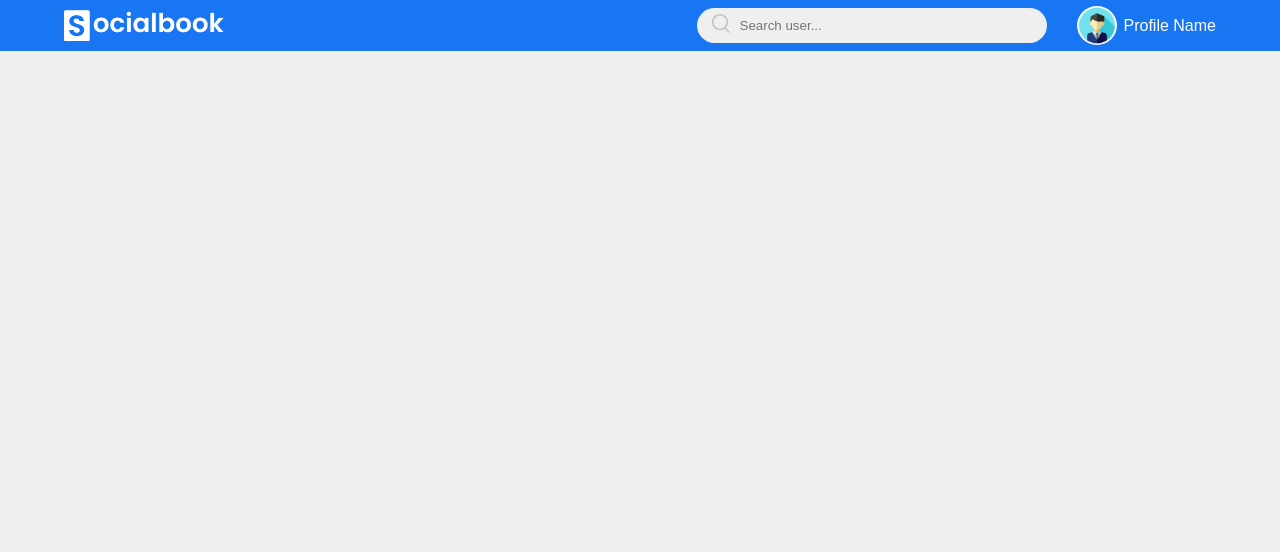
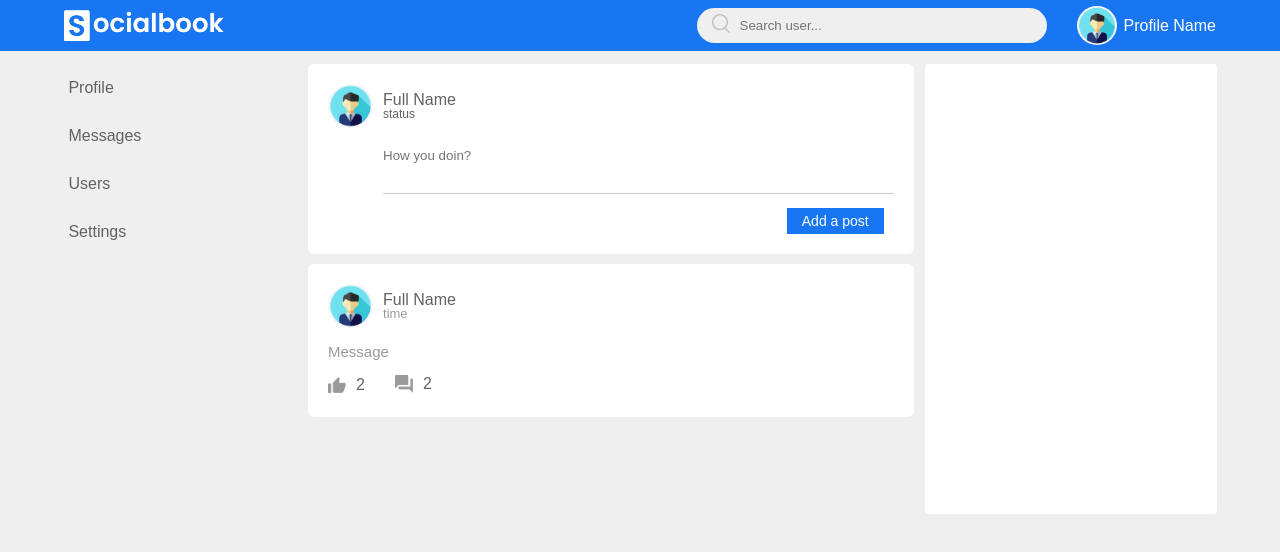
Before and after one commit to Talman95/PetProjectReactJS, a React (Create React App) app in the folder social-network/: page / in a window 1280 px wide. Shown: the top 552 px of the page. Built offline with nearby package versions, Linux system fonts and the light colour scheme; the HTML template or start-up script is replaced by a standard one.

Commit message:
added profile and right-sidebar

```diff
--- a/social-network/src/App.css
+++ b/social-network/src/App.css
@@ -3,15 +3,15 @@
     padding: 0;
     font-family: sans-serif;
     box-sizing: border-box;
-  }
+}
 body{
     background: #efefef;
-  }
-.app_container{
+}
+.app_container {
     display: flex;
-    justify-content: space-between;
+    justify-content: space-around;
     padding: 13px 4.5%;
-  }
+}
 .app_content {
     flex-basis: 52%;
     color: #626262;
--- a/social-network/src/App.js
+++ b/social-network/src/App.js
@@ -1,7 +1,8 @@
 import './App.css';
-import Header from './components/Header/Header';
-import Nav from './components/Nav/Nav';
-import Profile from './components/Profile/Profile';
+import Header from './components/header/Header';
+import Nav from './components/nav/Nav';
+import Profile from './components/profile/Profile';
+import Sidebar from './components/sidebar/Sidebar';
 
 function App() {
   return (
@@ -12,6 +13,7 @@ function App() {
         <div className="app_content">
           <Profile />
         </div>
+        <Sidebar />
       </div>
     </div>
   );
--- a/social-network/src/components/Header/Header.jsx
+++ b/social-network/src/components/Header/Header.jsx
@@ -1,23 +1,23 @@
-import styles from './Header.module.css';
+import classes from './Header.module.css';
 import logo from './../../assets/images/logo.png';
 import searchButton from './../../assets/images/search.png';
 import userLogo from './../../assets/images/user.png';
 
 const Header = (props) => {
     return (
-        <div className={styles.header}>
-            <div className={styles.header_left}>
-                <img src={logo} className={styles.logo} />
+        <div className={classes.header}>
+            <div className={classes.header_left}>
+                <img src={logo} className={classes.logo} />
             </div>
 
-            <div className={styles.header_right}>
-                <div className={styles.search_box}>
-                    <a className={styles.search_button}>
+            <div className={classes.header_right}>
+                <div className={classes.search_box}>
+                    <a className={classes.search_button}>
                         <img src={searchButton} />
                     </a>
                     <input type="text" placeholder="Search user..." />
                 </div>
-                <div className={styles.header_user_icon}>
+                <div className={classes.header_user_icon}>
                     <a href="">
                         <img src={userLogo} />
                         <p>Profile Name</p>
--- a/social-network/src/components/Nav/Nav.jsx
+++ b/social-network/src/components/Nav/Nav.jsx
@@ -1,8 +1,14 @@
-
+import classes from './Nav.module.css';
 
 const Nav = (props) => {
     return (
-        <div>
+        <div className={classes.nav}>
+            <div className={classes.links}>
+                <a className={classes.item}>Profile</a>
+                <a className={classes.item}>Messages</a>
+                <a className={classes.item}>Users</a>
+                <a className={classes.item}>Settings</a>
+            </div>
 
         </div>
     )
--- /dev/null
+++ b/social-network/src/components/Nav/Nav.module.css
@@ -0,0 +1,24 @@
+.nav {
+    flex-basis: 20%;
+    position: sticky;
+    align-self: flex-start;
+}
+.links a {
+    text-decoration: none;
+    display: flex;
+    align-items: center;
+    padding: 15px 5px;
+    color: #626262;
+    max-width: 200px;
+}
+.links a img {
+    width: 25px;
+    margin-right: 15px;
+}
+.item:hover {
+    background-color: #e6e6e6;
+    transition-duration: 500ms;
+    border-radius: 10px;
+    width: 100px;
+    cursor: pointer;
+}
--- a/social-network/src/components/Profile/Profile.jsx
+++ b/social-network/src/components/Profile/Profile.jsx
@@ -1,9 +1,46 @@
-
+import userLogo from './../../assets/images/user.png';
+import classes from './Profile.module.css';
+import like from './../../assets/images/like.png';
+import comments from './../../assets/images/comments.png';
+import MyButton from '../UI/button/MyButton';
 
 const Profile = (props) => {
     return (
         <div>
+            <div className={classes.write_post_container}>
+                <div className={classes.user_profile}>
+                    <img src={userLogo} />
+                    <div>
+                        <p>Full Name</p>
+                        <small>status</small>
+                    </div>
+                </div>
+                <div className={classes.post_input_container}>
+                    <textarea rows="3" placeholder="How you doin?"></textarea>
+                    <div className={classes.add_post_button}>
+                        <MyButton>Add a post</MyButton>
+                    </div>
+                </div>
 
+            </div>
+            <div className={classes.post_container}>
+                <div className={classes.user_profile}>
+                    <img src={userLogo} />
+                    <div>
+                        <p>Full Name</p>
+                        <span>time</span>
+                    </div>
+                </div>
+
+                <p className={classes.post_text}>Message</p>
+
+                <div className={classes.post_row}>
+                    <div className={classes.activity_icons}>
+                        <div><img src={like} />2</div>
+                        <div><img src={comments} />2</div>
+                    </div>
+                </div>
+            </div>
         </div>
     )
 }
--- /dev/null
+++ b/social-network/src/components/Profile/Profile.module.css
@@ -0,0 +1,86 @@
+.write_post_container {
+    width: 100%;
+    background: #fff;
+    border-radius: 6px;
+    padding: 20px;
+    color: #626262;
+}
+.user_profile{
+    display: flex;
+    align-items: center;
+}
+.user_profile img{
+    width: 45px;
+    border-radius: 50%;
+    margin-right: 10px;
+}
+.user_profile p{
+    margin-bottom: -5px;
+    font-weight: 500;
+    color: #626262;
+}
+.user_profile small {
+    font-size: 12px;
+}
+
+.post_input_container{
+    padding-left: 55px;
+    padding-top: 20px;
+}
+.post_input_container textarea{
+    width: 100%;
+    border: 0;
+    outline: 0;
+    border-bottom: 1px solid #ccc;
+    background: transparent;
+    resize: none;
+}
+.add_post_button {
+    display: flex;
+    margin-top: 10px;
+    margin-right: 10px;
+    justify-content: end;
+}
+/*
+*MyPost
+*/
+.post_container{
+    width: 100%;
+    background: #fff;
+    border-radius: 6px;
+    padding: 20px;
+    color: #626262;
+    margin: 10px 0px;
+}
+.user_profile{
+    display: flex;
+    align-items: center;
+}
+.user_profile img{
+    width: 45px;
+    border-radius: 50%;
+    margin-right: 10px;
+}
+.user_profile span{
+    font-size: 13px;
+    color: #9a9a9a;
+}
+.post_text{
+    color: #9a9a9a;
+    font-size: 15px;
+    margin: 15px 0;
+}
+.post_row {
+    display: flex;
+    justify-content: space-between;
+    align-items: center;
+}
+.activity_icons div img{
+    width: 18px;
+    margin-right: 10px;
+}
+.activity_icons div {
+    display: inline-flex;
+    align-items: center;
+    margin-right: 30px;
+}
--- /dev/null
+++ b/social-network/src/components/UI/button/MyButton.jsx
@@ -0,0 +1,9 @@
+import classes from './MyButton.module.css';
+
+const MyButton = ({children, ...props}) => {
+    return <button {...props} className={classes.myBtn}>
+        {children}
+    </button>
+}
+
+export default MyButton;
--- /dev/null
+++ b/social-network/src/components/UI/button/MyButton.module.css
@@ -0,0 +1,8 @@
+.myBtn {
+    padding: 5px 15px;
+    color: #fff;
+    font-size: 14px;
+    background: #1876f2;
+    cursor: pointer;
+    border-style: none;
+}
--- /dev/null
+++ b/social-network/src/components/sidebar/Sidebar.jsx
@@ -0,0 +1,11 @@
+import classes from './Sidebar.module.css';
+
+const Sidebar = (props) => {
+    return (
+        <div className={classes.sidebar}>
+
+        </div>
+    )
+}
+
+export default Sidebar;
--- /dev/null
+++ b/social-network/src/components/sidebar/Sidebar.module.css
@@ -0,0 +1,10 @@
+.sidebar{
+    flex-basis: 25%;
+    position: sticky;
+    align-self: flex-start;
+    background: #fff;
+    padding: 20px;
+    border-radius: 4px;
+    color: #626262;
+    height: 450px;
+}
```
Also changed, not shown: social-network/src/assets/images/comments.png (added), social-network/src/assets/images/like.png (added).
